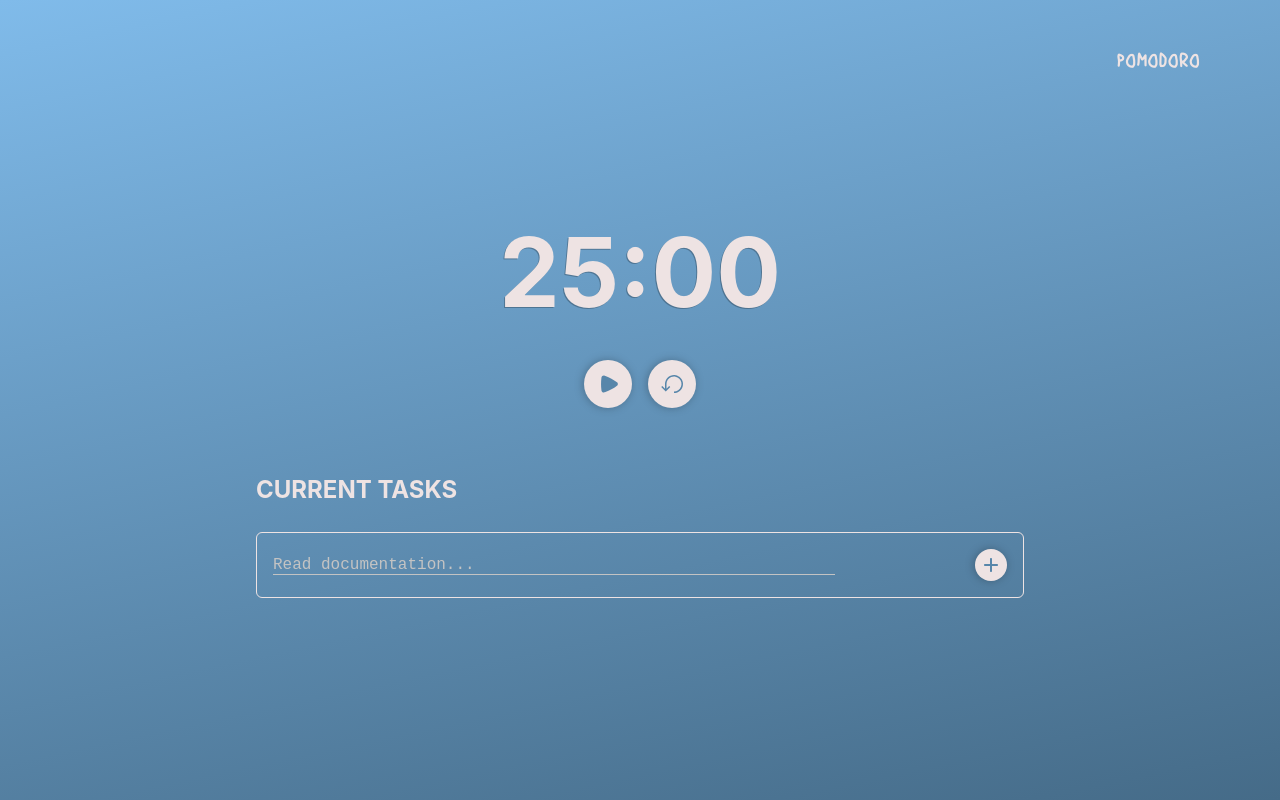
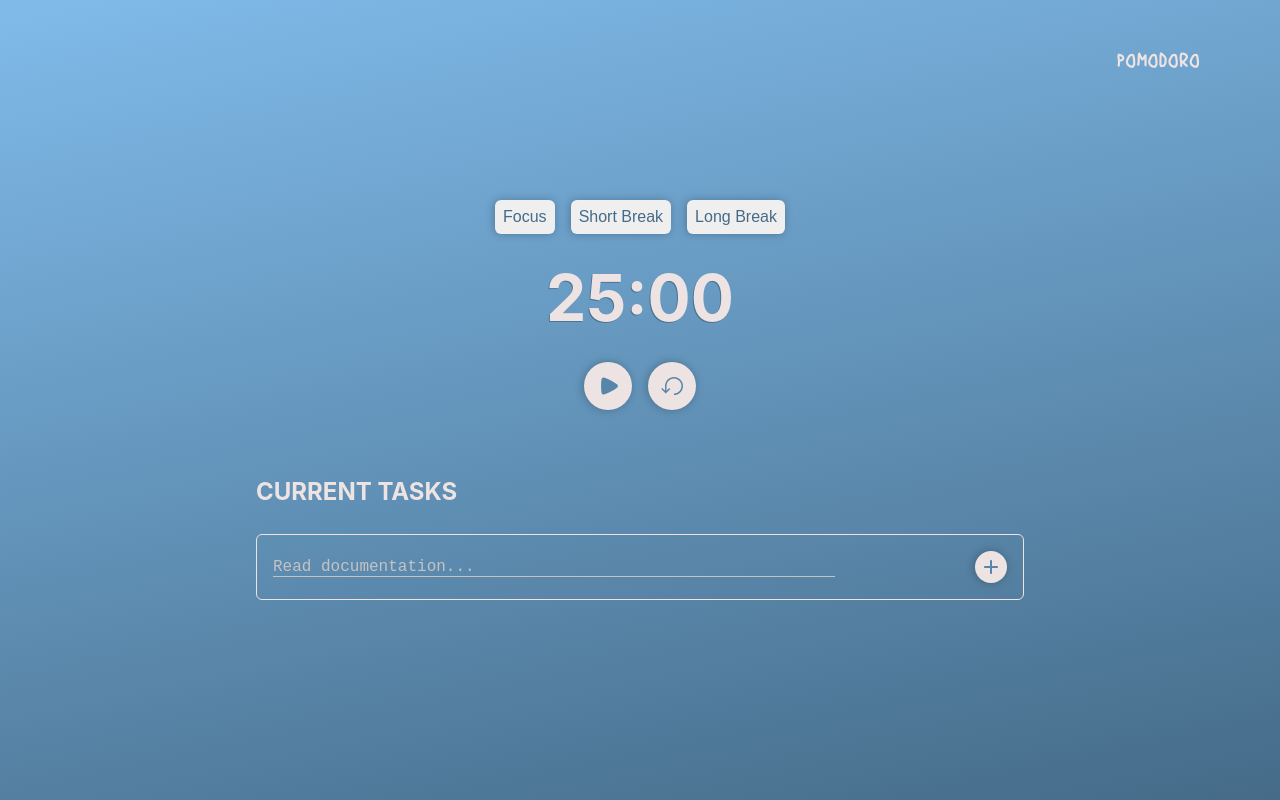
Before and after one commit to Martin42/pomodoro-timer, a React (Vite) app: page / in a window 1280 px wide. Built offline with nearby package versions, Linux system fonts and the light colour scheme.

Commit message:
Added controls for breaks + added timer to tab title

```diff
--- a/src/App.css
+++ b/src/App.css
@@ -30,9 +30,16 @@ header {
 }
 
 .timer {
+  margin-top: 8rem;
+  display: flex;
+  justify-content: center;
+  align-items: center;
+  gap: 1rem;
+}
+
+.timer-title {
   color: #eee3e3;
   font-size: 4rem;
-  margin-top: 8rem;
   text-align: center;
   text-shadow: -1px 1px 0px rgba(0, 0, 0, 0.25);
 }
@@ -134,6 +141,17 @@ header {
   justify-content: center;
 }
 
+.squared-btn {
+  border-radius: 6px;
+  font-size: 1rem;
+  padding: 0.5rem;
+  border: none;
+  filter: drop-shadow(-1px 0px 4px rgba(0, 0, 0, 0.25));
+  color: #456b88;
+}
+
+/* TO DO: Add hover effect to buttons */
+
 /* Toasts */
 .custom-toast-wrapper {
   width: fit-content;
--- a/src/components/Timer.tsx
+++ b/src/components/Timer.tsx
@@ -1,26 +1,36 @@
-import { useRef, useState } from "react";
+import { useEffect, useRef, useState } from "react";
+import { motion } from "framer-motion";
 
 // SVG Imports
 import startSVG from "../assets/start-icon.svg";
 import pauseSVG from "../assets/pause-icon.svg";
 import resetSVG from "../assets/reset-icon.svg";
 
-import { motion } from "framer-motion";
+// Timer Durations
+const TIMER_DURATIONS = {
+  focus: 25 * 60, // 25 minutes in seconds
+  shortBreak: 5 * 60, // 5 minutes in seconds
+  longBreak: 15 * 60, // 15 minutes in seconds
+} as const;
+
+// Timer Mode
+type TimerMode = keyof typeof TIMER_DURATIONS;
 
 interface TaskProps {
   infoToast: (info: string) => void;
 }
 
 const Timer: React.FC<TaskProps> = ({ infoToast }) => {
-  const POMODORO_SECONDS = 25 * 60; // 25 minutes in seconds
-
+  // Ref for setInterval
   const pomodoroRef = useRef<number | null>(null);
 
-  const [timer, setTimer] = useState(POMODORO_SECONDS);
+  // Timer State
+  const [timer, setTimer] = useState(TIMER_DURATIONS.focus);
   const [isTimerStarted, setIsTimerStarted] = useState(false);
   const [resetAnimate, setResetAnimate] = useState(false);
+  const [timerMode, setTimerMode] = useState<TimerMode>("focus");
 
-  const handlePomodoroStart = () => {
+  const startTimer = () => {
     setIsTimerStarted(true);
     pomodoroRef.current = setInterval(() => {
       setTimer((prevTime) => Math.max(prevTime - 1, 0));
@@ -33,7 +43,7 @@ const Timer: React.FC<TaskProps> = ({ infoToast }) => {
     }
   };
 
-  const handlePomodoroPause = () => {
+  const pauseTimer = () => {
     setIsTimerStarted(false);
     if (pomodoroRef.current) {
       clearInterval(pomodoroRef.current);
@@ -41,37 +51,76 @@ const Timer: React.FC<TaskProps> = ({ infoToast }) => {
     }
   };
 
-  const handlePomodoroReset = () => {
+  const resetTimer = () => {
     setIsTimerStarted(false);
-    setTimer(POMODORO_SECONDS);
+    setTimer(TIMER_DURATIONS[timerMode]);
     if (pomodoroRef.current) {
       clearInterval(pomodoroRef.current);
       pomodoroRef.current = null;
     }
 
     infoToast("Timer reset!");
+    setResetAnimate(true);
+    setTimeout(() => setResetAnimate(false), 300);
+  };
 
-    // Animate reset button
-    setResetAnimate(true);
-    setTimeout(() => {
-      setResetAnimate(false);
-    }, 300);
+  const handlePomodoroMode = (mode: TimerMode) => {
+    setTimerMode(mode);
+    setTimer(TIMER_DURATIONS[mode]);
   };
 
   const minutes = Math.floor(timer / 60);
   const seconds = timer % 60;
 
+  useEffect(() => {
+    if (timer === 0) {
+      infoToast("Time's up!");
+    }
+
+    if (minutes === TIMER_DURATIONS.focus / 60) {
+      document.title =
+        minutes + ":" + seconds.toString().padStart(2, "0") + " - Focus";
+    } else {
+      document.title =
+        minutes + ":" + seconds.toString().padStart(2, "0") + " - Break";
+    }
+  }, [minutes, seconds, timer, infoToast]);
+
   return (
     <section className="timer-container">
-      <h1 className="timer">
+      <div className="timer">
+        <button
+          type="button"
+          className="squared-btn"
+          onClick={() => handlePomodoroMode("focus")}
+        >
+          Focus
+        </button>
+        <button
+          type="button"
+          className="squared-btn"
+          onClick={() => handlePomodoroMode("shortBreak")}
+        >
+          Short Break
+        </button>
+        <button
+          type="button"
+          className="squared-btn"
+          onClick={() => handlePomodoroMode("longBreak")}
+        >
+          Long Break
+        </button>
+      </div>
+      <h1 className="timer-title">
         {minutes}:{seconds.toString().padStart(2, "0")}
       </h1>
       <div className="timer-commands-container">
+        {timer !== 0 ? (
           <button
             type="button"
             className="btn btn-large"
             title={isTimerStarted ? "pause" : "start"}
-          onClick={isTimerStarted ? handlePomodoroPause : handlePomodoroStart}
+            onClick={isTimerStarted ? pauseTimer : startTimer}
           >
             <motion.img
               // adding key attribute forces image re-render allowing for animation
@@ -84,13 +133,14 @@ const Timer: React.FC<TaskProps> = ({ infoToast }) => {
               transition={{ duration: 0.2, ease: "easeOut" }}
             />
           </button>
+        ) : null}
 
         <button
           className="btn btn-large"
           title="reset"
           type="button"
-          onClick={handlePomodoroReset}
-          disabled={timer === POMODORO_SECONDS}
+          onClick={resetTimer}
+          disabled={timer === TIMER_DURATIONS[timerMode]}
         >
           <motion.img
             src={resetSVG}
```
Lines whose indentation alone changed are shown as unchanged.
